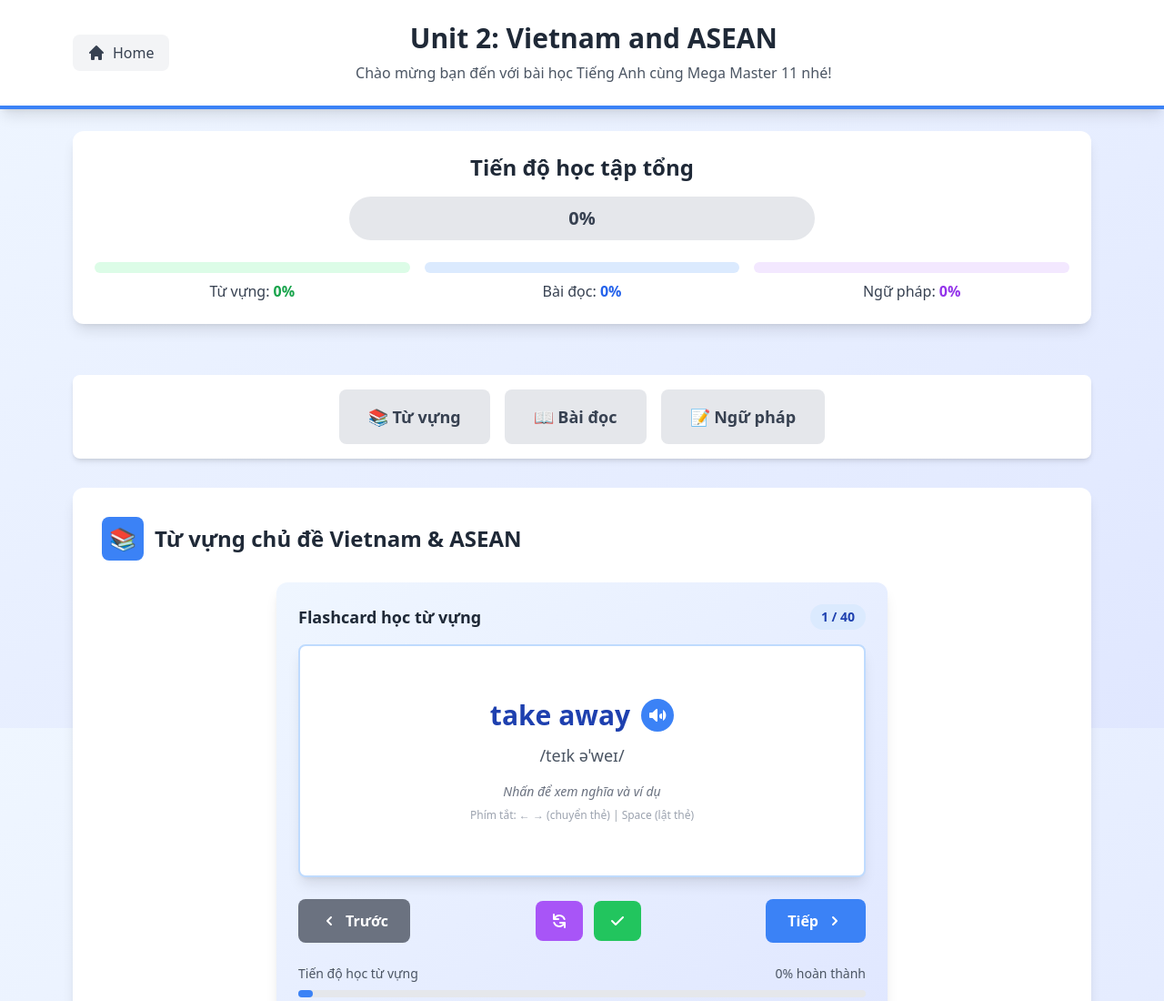
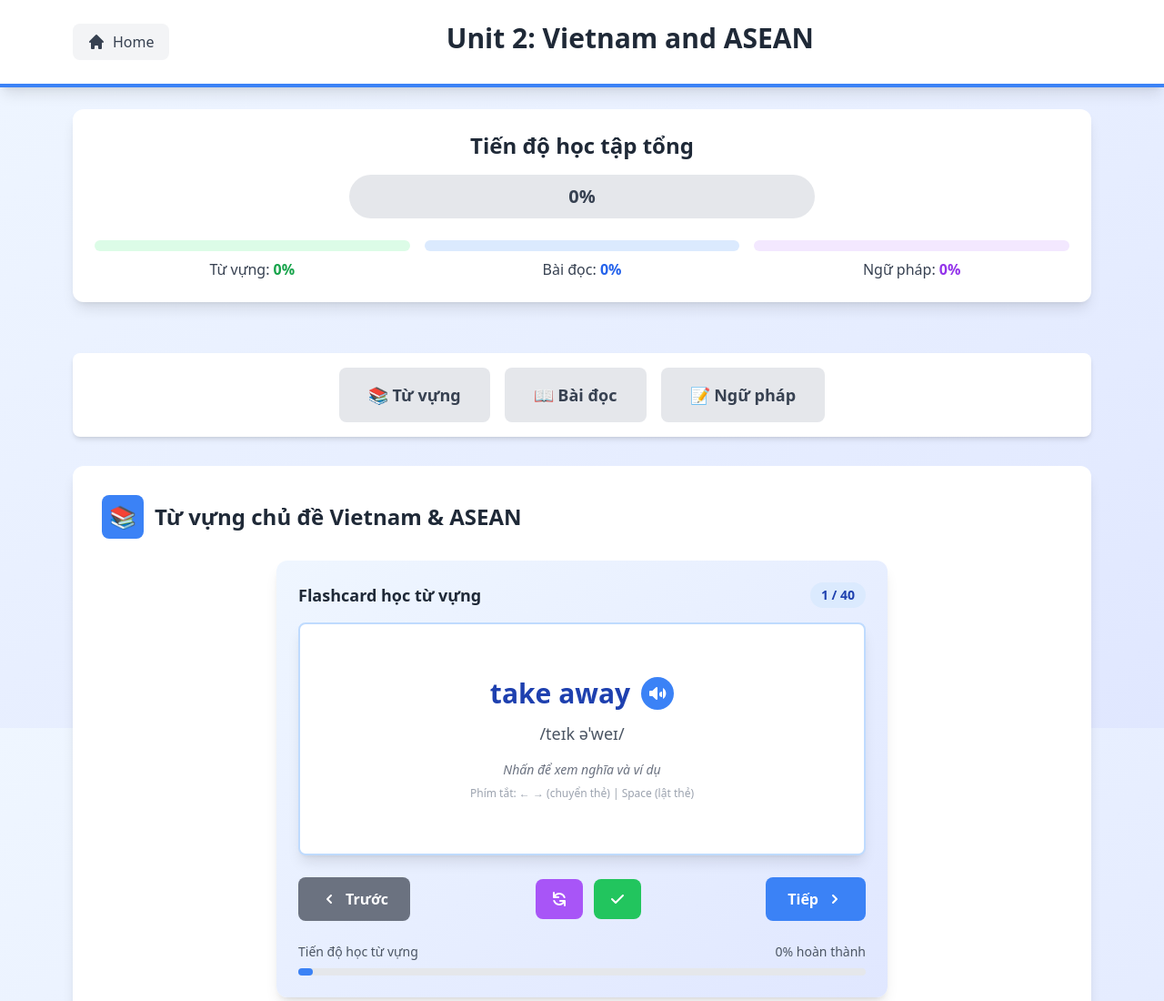
Before and after one commit to nckhthptnk/unit2-11, a plain HTML site: page index.html in a window 1280 px wide. Shown: the top 1100 px of the page at 91% size. Drawn offline with nearby package versions, Linux system fonts and the light colour scheme.

Commit message:
Update index.html

```diff
--- a/index.html
+++ b/index.html
@@ -140,17 +140,24 @@
   <div id="toast" class="toast"><span id="toast-message">Hoàn thành!</span>
   </div><!-- Header -->
   <header class="bg-white shadow-lg border-b-4 border-blue-500">
-   <div class="max-w-6xl mx-auto px-4 py-6">
-    <div class="flex items-center justify-between"><!-- Home Button --> <button class="flex items-center space-x-2 bg-gray-100 hover:bg-gray-200 text-gray-700 px-4 py-2 rounded-lg transition-colors">
-      <svg class="w-5 h-5" fill="currentColor" viewbox="0 0 20 20"><path d="M10.707 2.293a1 1 0 00-1.414 0l-7 7a1 1 0 001.414 1.414L4 10.414V17a1 1 0 001 1h2a1 1 0 001-1v-2a1 1 0 011-1h2a1 1 0 011 1v2a1 1 0 001 1h2a1 1 0 001-1v-6.586l.293.293a1 1 0 001.414-1.414l-7-7z" />
-      </svg><span class="font-medium">Home</span> </button> <!-- Center Content -->
-     <div class="flex-1 text-center">
+  <div class="max-w-6xl mx-auto px-4 py-6">
+  <div class="flex items-center justify-between">
+    <!-- Home Button -->
+    <a href="https://nckhthptnk.github.io/tienganh11/"
+       class="flex items-center space-x-2 bg-gray-100 hover:bg-gray-200 text-gray-700 px-4 py-2 rounded-lg transition-colors"
+       aria-label="Home">
+      <svg class="w-5 h-5" fill="currentColor" viewBox="0 0 20 20" aria-hidden="true">
+        <path d="M10.707 2.293a1 1 0 00-1.414 0l-7 7a1 1 0 001.414 1.414L4 10.414V17a1 1 0 001 1h2a1 1 0 001-1v-2a1 1 0 011-1h2a1 1 0 011 1v2a1 1 0 001 1h2a1 1 0 001-1v-6.586l.293.293a1 1 0 001.414-1.414l-7-7z"/>
+      </svg>
+      <span class="font-medium">Home</span>
+    </a>
+
+    <!-- Center Content -->
+    <div class="flex-1 text-center">
       <h1 id="unit-title" class="text-3xl font-bold text-gray-800 mb-2">Unit 2: Vietnam and ASEAN</h1>
-      <p id="welcome-message" class="text-gray-600">Chào mừng bạn đến với bài học Tiếng Anh cùng Mega Master 11 nhé!</p>
-     </div><!-- Right spacer to balance the layout -->
-     <div class="w-20"></div>
     </div>
-   </div>
+  </div>
+</div>
   </header><!-- Progress Section -->
   <div class="max-w-6xl mx-auto px-4 py-6">
    <div class="bg-white rounded-xl shadow-lg p-6">
@@ -2735,4 +2742,5 @@
         }, 5000);
     </script>
  <script>(function(){function c(){var b=a.contentDocument||a.contentWindow.document;if(b){var d=b.createElement('script');d.innerHTML="window.__CF$cv$params={r:'995be23897a88bcf',t:'MTc2MTY2OTcxOC4wMDAwMDA='};var a=document.createElement('script');a.nonce='';a.src='/cdn-cgi/challenge-platform/scripts/jsd/main.js';document.getElementsByTagName('head')[0].appendChild(a);";b.getElementsByTagName('head')[0].appendChild(d)}}if(document.body){var a=document.createElement('iframe');a.height=1;a.width=1;a.style.position='absolute';a.style.top=0;a.style.left=0;a.style.border='none';a.style.visibility='hidden';document.body.appendChild(a);if('loading'!==document.readyState)c();else if(window.addEventListener)document.addEventListener('DOMContentLoaded',c);else{var e=document.onreadystatechange||function(){};document.onreadystatechange=function(b){e(b);'loading'!==document.readyState&&(document.onreadystatechange=e,c())}}}})();</script></body>
+
 </html>
```
